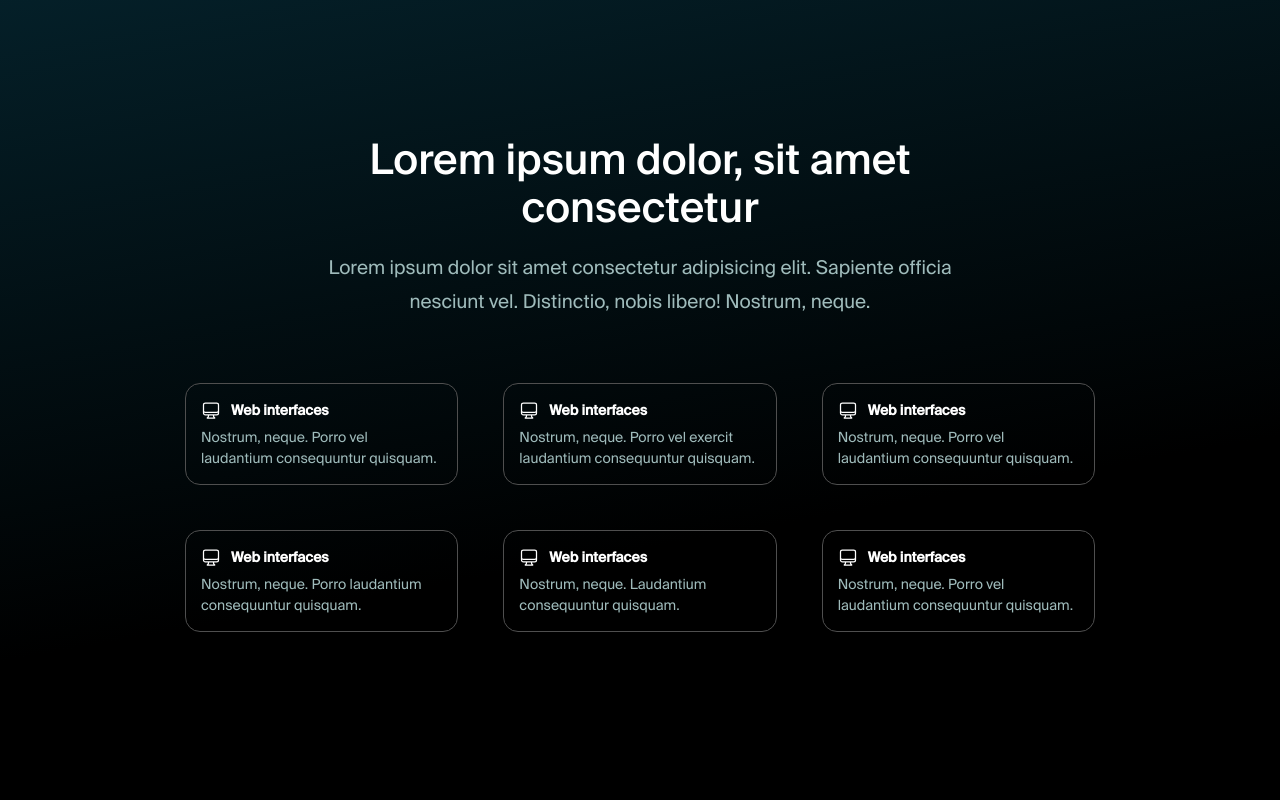
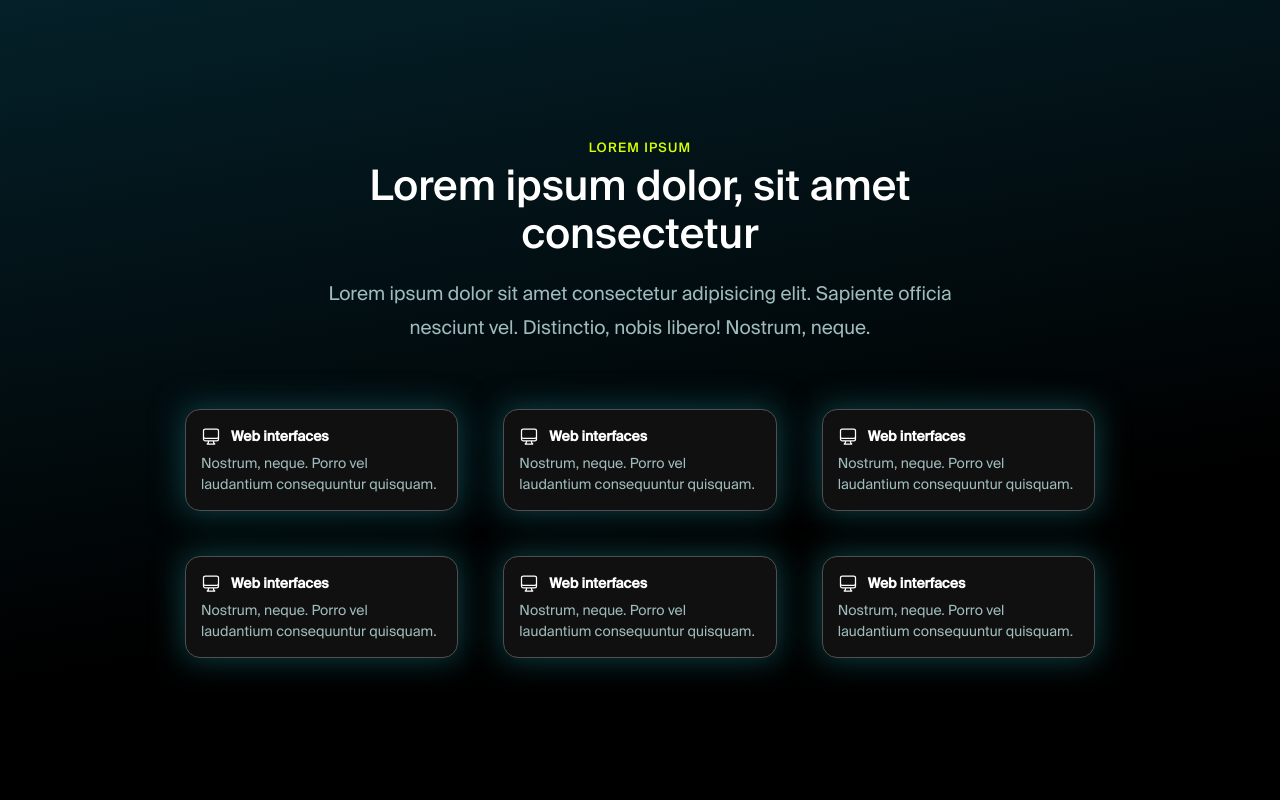
Before and after one commit to nenadmarinkovic/home, a Next.js app: page / in a window 1280 px wide. Shown: the part 600-1400 px from the top of the page. Built offline with nearby package versions, Linux system fonts and the light colour scheme.

Commit message:
add gradients to panel item

```diff
--- a/components/Banner.tsx
+++ b/components/Banner.tsx
@@ -24,6 +24,7 @@ export default function Banner() {
         </div>
 
         <div className={styles.panel}>
+          <span className={styles.header_text}>Lorem ipsum</span>
           <h2 className={styles.panel_title}>
             Lorem ipsum dolor, sit amet consectetur
           </h2>
@@ -33,6 +34,7 @@ export default function Banner() {
             Nostrum, neque.
           </p>
           <div className={styles.panel_items}>
+            <div className={styles.panel_item_container}>
               <div className={styles.panel_item}>
                 <span className={styles.panel_item_title}>
                   <svg
@@ -56,29 +58,9 @@ export default function Banner() {
                   quisquam.
                 </span>
               </div>
-            <div className={styles.panel_item}>
-              <span className={styles.panel_item_title}>
-                <svg
-                  className={styles.panel_item_icon}
-                  xmlns="http://www.w3.org/2000/svg"
-                  fill="none"
-                  viewBox="0 0 24 24"
-                  strokeWidth="1.5"
-                  stroke="currentColor"
-                >
-                  <path
-                    strokeLinecap="round"
-                    strokeLinejoin="round"
-                    d="M9 17.25v1.007a3 3 0 0 1-.879 2.122L7.5 21h9l-.621-.621A3 3 0 0 1 15 18.257V17.25m6-12V15a2.25 2.25 0 0 1-2.25 2.25H5.25A2.25 2.25 0 0 1 3 15V5.25m18 0A2.25 2.25 0 0 0 18.75 3H5.25A2.25 2.25 0 0 0 3 5.25m18 0V12a2.25 2.25 0 0 1-2.25 2.25H5.25A2.25 2.25 0 0 1 3 12V5.25"
-                  />
-                </svg>
-                Web interfaces
-              </span>
-              <span className={styles.panel_item_text}>
-                Nostrum, neque. Porro vel exercit laudantium
-                consequuntur quisquam.
-              </span>
+              <div className={styles.blur}></div>
             </div>
+            <div className={styles.panel_item_container}>
               <div className={styles.panel_item}>
                 <span className={styles.panel_item_title}>
                   <svg
@@ -102,51 +84,9 @@ export default function Banner() {
                   quisquam.
                 </span>
               </div>
-            <div className={styles.panel_item}>
-              <span className={styles.panel_item_title}>
-                <svg
-                  className={styles.panel_item_icon}
-                  xmlns="http://www.w3.org/2000/svg"
-                  fill="none"
-                  viewBox="0 0 24 24"
-                  strokeWidth="1.5"
-                  stroke="currentColor"
-                >
-                  <path
-                    strokeLinecap="round"
-                    strokeLinejoin="round"
-                    d="M9 17.25v1.007a3 3 0 0 1-.879 2.122L7.5 21h9l-.621-.621A3 3 0 0 1 15 18.257V17.25m6-12V15a2.25 2.25 0 0 1-2.25 2.25H5.25A2.25 2.25 0 0 1 3 15V5.25m18 0A2.25 2.25 0 0 0 18.75 3H5.25A2.25 2.25 0 0 0 3 5.25m18 0V12a2.25 2.25 0 0 1-2.25 2.25H5.25A2.25 2.25 0 0 1 3 12V5.25"
-                  />
-                </svg>
-                Web interfaces
-              </span>
-              <span className={styles.panel_item_text}>
-                Nostrum, neque. Porro laudantium consequuntur
-                quisquam.
-              </span>
+              <div className={styles.blur}></div>
             </div>
-            <div className={styles.panel_item}>
-              <span className={styles.panel_item_title}>
-                <svg
-                  className={styles.panel_item_icon}
-                  xmlns="http://www.w3.org/2000/svg"
-                  fill="none"
-                  viewBox="0 0 24 24"
-                  strokeWidth="1.5"
-                  stroke="currentColor"
-                >
-                  <path
-                    strokeLinecap="round"
-                    strokeLinejoin="round"
-                    d="M9 17.25v1.007a3 3 0 0 1-.879 2.122L7.5 21h9l-.621-.621A3 3 0 0 1 15 18.257V17.25m6-12V15a2.25 2.25 0 0 1-2.25 2.25H5.25A2.25 2.25 0 0 1 3 15V5.25m18 0A2.25 2.25 0 0 0 18.75 3H5.25A2.25 2.25 0 0 0 3 5.25m18 0V12a2.25 2.25 0 0 1-2.25 2.25H5.25A2.25 2.25 0 0 1 3 12V5.25"
-                  />
-                </svg>
-                Web interfaces
-              </span>
-              <span className={styles.panel_item_text}>
-                Nostrum, neque. Laudantium consequuntur quisquam.
-              </span>
-            </div>
+            <div className={styles.panel_item_container}>
               <div className={styles.panel_item}>
                 <span className={styles.panel_item_title}>
                   <svg
@@ -170,6 +110,86 @@ export default function Banner() {
                   quisquam.
                 </span>
               </div>
+              <div className={styles.blur}></div>
+            </div>
+            <div className={styles.panel_item_container}>
+              <div className={styles.panel_item}>
+                <span className={styles.panel_item_title}>
+                  <svg
+                    className={styles.panel_item_icon}
+                    xmlns="http://www.w3.org/2000/svg"
+                    fill="none"
+                    viewBox="0 0 24 24"
+                    strokeWidth="1.5"
+                    stroke="currentColor"
+                  >
+                    <path
+                      strokeLinecap="round"
+                      strokeLinejoin="round"
+                      d="M9 17.25v1.007a3 3 0 0 1-.879 2.122L7.5 21h9l-.621-.621A3 3 0 0 1 15 18.257V17.25m6-12V15a2.25 2.25 0 0 1-2.25 2.25H5.25A2.25 2.25 0 0 1 3 15V5.25m18 0A2.25 2.25 0 0 0 18.75 3H5.25A2.25 2.25 0 0 0 3 5.25m18 0V12a2.25 2.25 0 0 1-2.25 2.25H5.25A2.25 2.25 0 0 1 3 12V5.25"
+                    />
+                  </svg>
+                  Web interfaces
+                </span>
+                <span className={styles.panel_item_text}>
+                  Nostrum, neque. Porro vel laudantium consequuntur
+                  quisquam.
+                </span>
+              </div>
+              <div className={styles.blur}></div>
+            </div>
+            <div className={styles.panel_item_container}>
+              <div className={styles.panel_item}>
+                <span className={styles.panel_item_title}>
+                  <svg
+                    className={styles.panel_item_icon}
+                    xmlns="http://www.w3.org/2000/svg"
+                    fill="none"
+                    viewBox="0 0 24 24"
+                    strokeWidth="1.5"
+                    stroke="currentColor"
+                  >
+                    <path
+                      strokeLinecap="round"
+                      strokeLinejoin="round"
+                      d="M9 17.25v1.007a3 3 0 0 1-.879 2.122L7.5 21h9l-.621-.621A3 3 0 0 1 15 18.257V17.25m6-12V15a2.25 2.25 0 0 1-2.25 2.25H5.25A2.25 2.25 0 0 1 3 15V5.25m18 0A2.25 2.25 0 0 0 18.75 3H5.25A2.25 2.25 0 0 0 3 5.25m18 0V12a2.25 2.25 0 0 1-2.25 2.25H5.25A2.25 2.25 0 0 1 3 12V5.25"
+                    />
+                  </svg>
+                  Web interfaces
+                </span>
+                <span className={styles.panel_item_text}>
+                  Nostrum, neque. Porro vel laudantium consequuntur
+                  quisquam.
+                </span>
+              </div>
+              <div className={styles.blur}></div>
+            </div>
+            <div className={styles.panel_item_container}>
+              <div className={styles.panel_item}>
+                <span className={styles.panel_item_title}>
+                  <svg
+                    className={styles.panel_item_icon}
+                    xmlns="http://www.w3.org/2000/svg"
+                    fill="none"
+                    viewBox="0 0 24 24"
+                    strokeWidth="1.5"
+                    stroke="currentColor"
+                  >
+                    <path
+                      strokeLinecap="round"
+                      strokeLinejoin="round"
+                      d="M9 17.25v1.007a3 3 0 0 1-.879 2.122L7.5 21h9l-.621-.621A3 3 0 0 1 15 18.257V17.25m6-12V15a2.25 2.25 0 0 1-2.25 2.25H5.25A2.25 2.25 0 0 1 3 15V5.25m18 0A2.25 2.25 0 0 0 18.75 3H5.25A2.25 2.25 0 0 0 3 5.25m18 0V12a2.25 2.25 0 0 1-2.25 2.25H5.25A2.25 2.25 0 0 1 3 12V5.25"
+                    />
+                  </svg>
+                  Web interfaces
+                </span>
+                <span className={styles.panel_item_text}>
+                  Nostrum, neque. Porro vel laudantium consequuntur
+                  quisquam.
+                </span>
+              </div>
+              <div className={styles.blur}></div>
+            </div>
           </div>
         </div>
       </Container>
--- a/components/Header.tsx
+++ b/components/Header.tsx
@@ -13,8 +13,8 @@ export default function Header() {
     const handleScroll = () => {
       const scrollPosition = window.scrollY;
       const shouldHideHeader =
-        scrollPosition >= 115 && scrollPosition <= 800;
-      const shouldFixHeader = scrollPosition > 801;
+        scrollPosition >= 115 && scrollPosition <= 1000;
+      const shouldFixHeader = scrollPosition > 1001;
 
       setIsFixed(shouldFixHeader);
       setIsHidden(shouldHideHeader);
--- a/styles/components/Banner.module.css
+++ b/styles/components/Banner.module.css
@@ -63,6 +63,7 @@
 }
 
 .button {
+  position: relative;
   border: 1px solid var(--color-white);
   padding: 10px 25px;
   background-color: var(--color-white);
@@ -71,6 +72,18 @@
   transition: 0.25s;
   font-weight: bold;
   cursor: pointer;
+  z-index: 3;
+}
+
+.blur {
+  position: absolute;
+  inset: 0;
+  background-image: linear-gradient(
+    to top right,
+    var(--tw-gradient-stops)
+  );
+  filter: blur(16px);
+  z-index: 2;
 }
 
 .more {
@@ -92,6 +105,19 @@
 
 .button:hover {
   transform: scale(1.05);
+}
+
+.header_text {
+  background: var(--color-green);
+  text-align: center;
+  font-size: 13px;
+  font-weight: 500;
+  letter-spacing: 1.2px;
+  text-transform: uppercase;
+  line-height: 2;
+  background-clip: border-box;
+  -webkit-background-clip: text;
+  -webkit-text-fill-color: transparent;
 }
 
 .panel {
@@ -126,12 +152,18 @@
     justify-content: space-between;
   }
 
+  & .panel_item_container {
+    position: relative;
+    flex-basis: calc(33.333% - 30px);
+  }
+
   & .panel_item {
-    flex-basis: calc(33.333% - 30px);
     border: 1px solid var(--color-dimmed);
-    background-color: transparent;
+    background-color: var(--color-muted);
     padding: 15px;
     border-radius: 15px;
+    position: relative;
+    z-index: 3;
   }
 
   & .panel_item_title {
@@ -183,7 +215,7 @@
       justify-content: space-evenly;
     }
 
-    & .panel_item {
+    & .panel_item_container {
       flex-basis: calc(47% - 25px);
     }
   }
@@ -203,8 +235,8 @@
       gap: 20px;
     }
 
-    & .panel_item {
-      flex-basis: calc(100% - 25px); /* Adjusted for the gap */
+    & .panel_item_container {
+      flex-basis: calc(100% - 25px);
     }
   }
 }
--- a/styles/components/Header.module.css
+++ b/styles/components/Header.module.css
@@ -5,6 +5,7 @@
   position: fixed;
   color: var(--color-white);
   transition: opacity 0.3s ease-in-out, transform 0.3s ease-in-out;
+  z-index: 5;
 
   & .header_inside {
     display: flex;
@@ -38,6 +39,7 @@
 .fixed {
   backdrop-filter: blur(6px) saturate(180%);
   position: fixed;
+  border-bottom: 0.5px solid hsla(0, 0%, 100%, 0.1);
   opacity: 1;
   top: 0;
 }
--- a/styles/components/Text.module.css
+++ b/styles/components/Text.module.css
@@ -3,4 +3,5 @@
   line-height: 1.75;
   padding: 75px 0;
   font-family: var(--font-serif);
+  height: 100vh;
 }
--- a/styles/globals.css
+++ b/styles/globals.css
@@ -4,6 +4,7 @@
 
   --color-white: #fff;
   --color-black: #000;
+  --color-muted: #101010;
   --color-dimmed: #4f4f4f;
 
   --color-green: #d5ff05;
@@ -12,6 +13,11 @@
   --color-blue: #0838f8;
 
   --linear-gradient: linear-gradient(75deg, #0f98f3, #42e7e8);
+
+  --tw-gradient-stops: var(--tw-gradient-from), #000000 100%,
+    var(--tw-gradient-to);
+  --tw-gradient-from: #0e4449 100%;
+  --tw-gradient-to: #55dc72 100%;
 }
 
 * {
```
Lines whose indentation alone changed are shown as unchanged.
